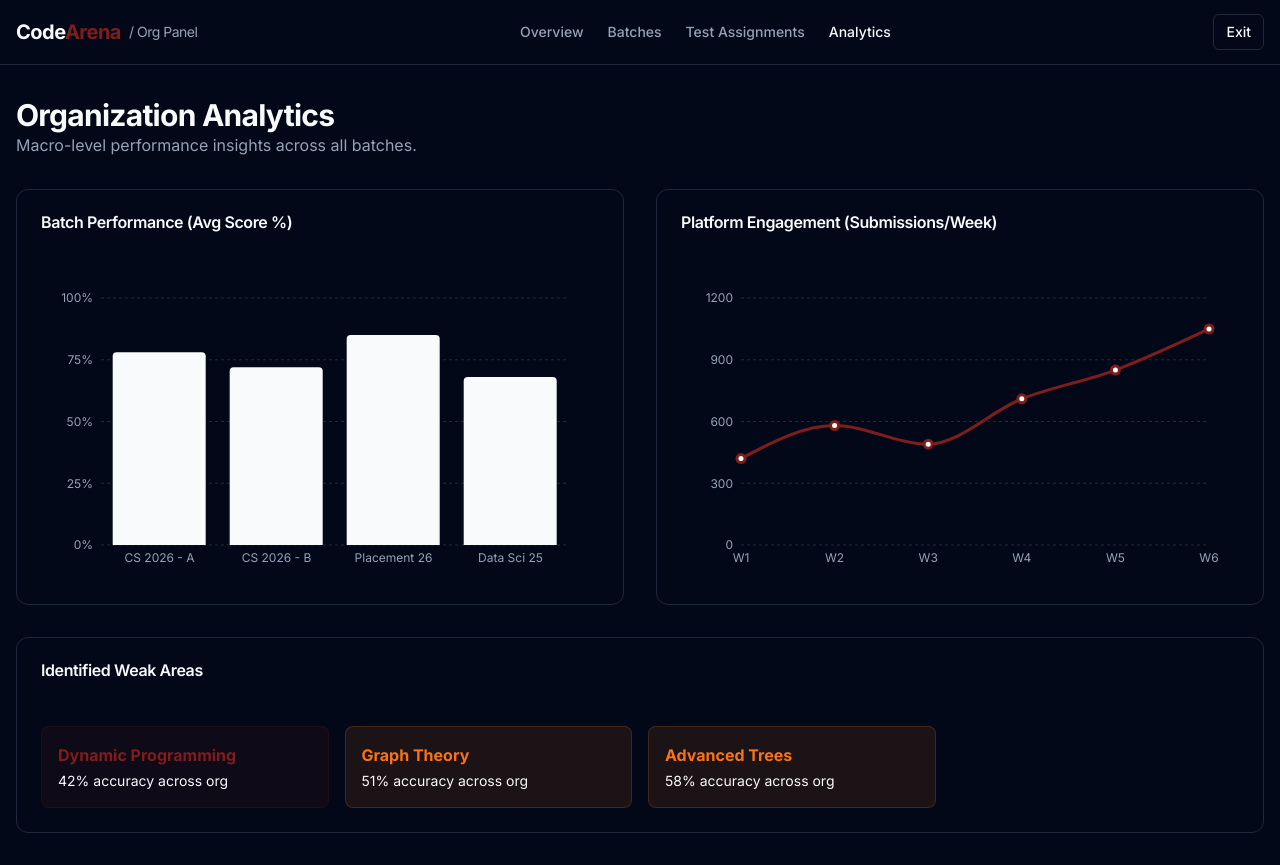
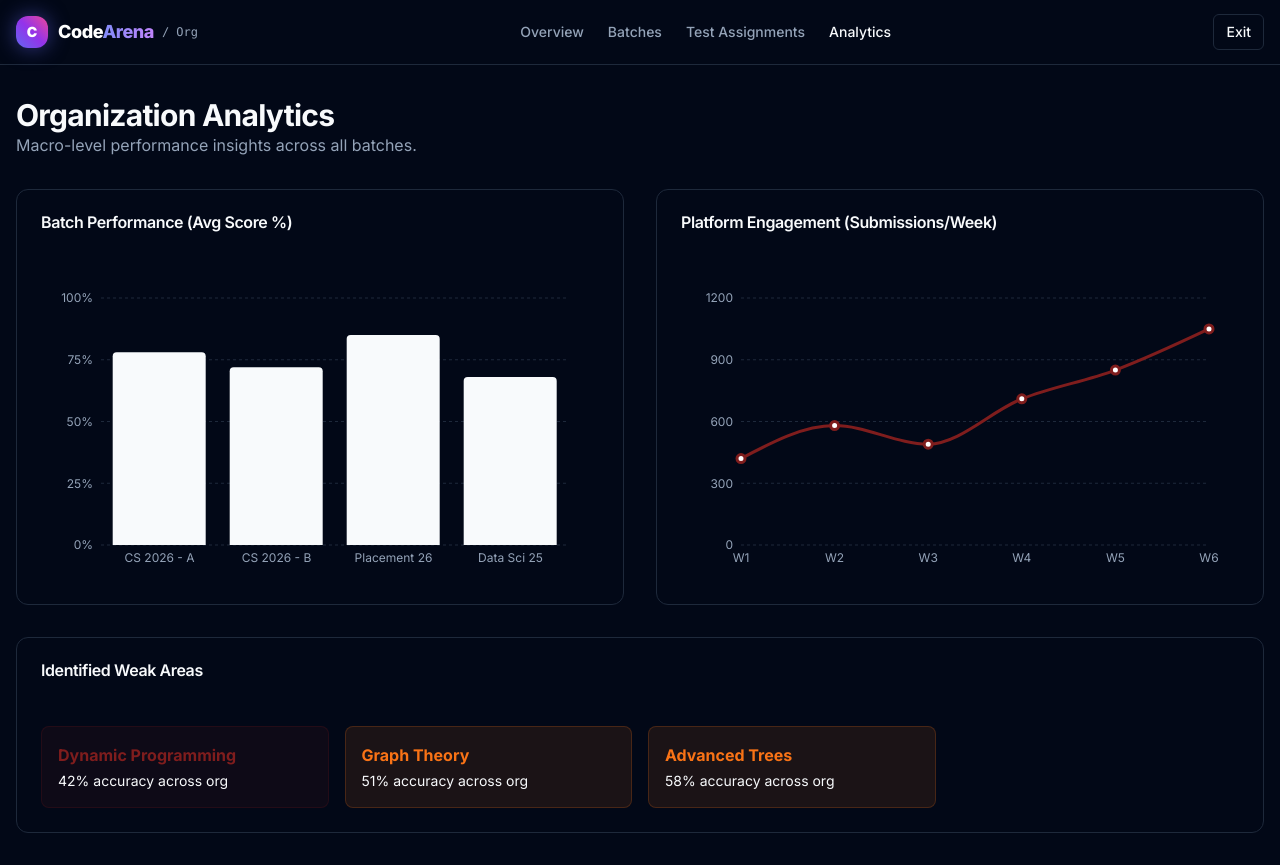
Before and after one commit to Aniruddh1702/CodeArena, a Next.js app in the folder apps/web/: page /org/analytics in a window 1280 px wide. Built offline with nearby package versions, Linux system fonts and the light colour scheme.

Commit message:
fix(branding): unify 2026 Nexus Brand logo and home navigation across all headers

```diff
--- a/apps/web/src/app/assessments/page.tsx
+++ b/apps/web/src/app/assessments/page.tsx
@@ -6,6 +6,7 @@ import Link from "next/link";
 import { Card, CardContent, Button, Tabs, TabsList, TabsTrigger, TabsContent, Badge } from "@codearena/ui";
 import { getActiveAccount, getUserAssessments, UserAccount, UserAssessmentRecord } from "@/lib/auth-session";
 import { AccountSwitcher } from "@/components/AccountSwitcher";
+import { NotificationCenter } from "@/components/NotificationCenter";
 
 export default function AssessmentsPage() {
   const router = useRouter();
@@ -64,8 +65,13 @@ export default function AssessmentsPage() {
       {/* 1. Header */}
       <header className="border-b bg-card/60 backdrop-blur-md sticky top-0 z-40">
         <div className="container mx-auto px-6 h-16 flex items-center justify-between">
-          <Link href="/" className="font-bold text-xl tracking-tight text-primary">
-            Code<span className="text-destructive">Arena</span>
+          <Link href="/" className="group flex items-center gap-2.5">
+            <div className="h-9 w-9 rounded-xl bg-gradient-to-tr from-indigo-500 via-purple-600 to-pink-500 flex items-center justify-center shadow-[0_0_20px_rgba(99,102,241,0.5)] group-hover:scale-105 transition-transform">
+              <span className="text-white text-base font-black">C</span>
+            </div>
+            <span className="font-extrabold text-xl tracking-tight text-white">
+              Code<span className="bg-clip-text text-transparent bg-gradient-to-r from-indigo-400 to-purple-400">Arena</span>
+            </span>
           </Link>
           <nav className="hidden md:flex gap-6 text-sm font-medium text-muted-foreground">
             <Link href="/" className="hover:text-primary transition-colors">Home</Link>
@@ -78,6 +84,7 @@ export default function AssessmentsPage() {
             <Link href="/profile" className="hover:text-primary transition-colors">Profile</Link>
           </nav>
           <div className="flex items-center gap-3">
+            <NotificationCenter />
             <Link href="/profile">
               <Button variant="ghost" size="sm" className="h-8 text-xs font-semibold gap-1.5 hover:text-primary">
                 <span>👤</span> Profile
--- a/apps/web/src/app/battles/page.tsx
+++ b/apps/web/src/app/battles/page.tsx
@@ -6,6 +6,7 @@ import Link from "next/link";
 import { Card, CardHeader, CardTitle, CardDescription, CardContent, Button } from "@codearena/ui";
 import { getActiveAccount, getUserStats } from "@/lib/auth-session";
 import { AccountSwitcher } from "@/components/AccountSwitcher";
+import { NotificationCenter } from "@/components/NotificationCenter";
 
 export default function BattlesLobbyPage() {
   const router = useRouter();
@@ -51,8 +52,13 @@ export default function BattlesLobbyPage() {
     <div className="min-h-screen bg-background flex flex-col">
       <header className="border-b bg-card">
         <div className="container mx-auto px-6 h-16 flex items-center justify-between">
-          <Link href="/" className="font-bold text-xl tracking-tight text-primary">
-            Code<span className="text-destructive">Arena</span>
+          <Link href="/" className="group flex items-center gap-2.5">
+            <div className="h-9 w-9 rounded-xl bg-gradient-to-tr from-indigo-500 via-purple-600 to-pink-500 flex items-center justify-center shadow-[0_0_20px_rgba(99,102,241,0.5)] group-hover:scale-105 transition-transform">
+              <span className="text-white text-base font-black">C</span>
+            </div>
+            <span className="font-extrabold text-xl tracking-tight text-white">
+              Code<span className="bg-clip-text text-transparent bg-gradient-to-r from-indigo-400 to-purple-400">Arena</span>
+            </span>
           </Link>
           <nav className="hidden md:flex gap-6 text-sm font-medium text-muted-foreground">
             <Link href="/" className="hover:text-primary transition-colors">
@@ -78,6 +84,7 @@ export default function BattlesLobbyPage() {
             </Link>
           </nav>
           <div className="flex items-center gap-3">
+            <NotificationCenter />
             <Link href="/profile">
               <Button variant="ghost" size="sm" className="h-8 text-xs font-semibold gap-1.5 hover:text-primary">
                 <span>👤</span> Profile
--- a/apps/web/src/app/forum/page.tsx
+++ b/apps/web/src/app/forum/page.tsx
@@ -2,6 +2,7 @@
 
 import { useState } from "react";
 import { useRouter } from "next/navigation";
+import Link from "next/link";
 import { Card, CardHeader, CardTitle, CardDescription, CardContent, Button, Input, Tabs, TabsList, TabsTrigger, TabsContent } from "@codearena/ui";
 
 export default function ForumPage() {
@@ -19,11 +20,18 @@ export default function ForumPage() {
     <div className="min-h-screen bg-background flex flex-col">
       <header className="border-b bg-card">
         <div className="container mx-auto px-4 h-16 flex items-center justify-between">
-            <div className="font-bold text-xl tracking-tight text-primary">Code<span className="text-destructive">Arena</span></div>
+            <Link href="/" className="group flex items-center gap-2.5">
+              <div className="h-9 w-9 rounded-xl bg-gradient-to-tr from-indigo-500 via-purple-600 to-pink-500 flex items-center justify-center shadow-[0_0_20px_rgba(99,102,241,0.5)] group-hover:scale-105 transition-transform">
+                <span className="text-white text-base font-black">C</span>
+              </div>
+              <span className="font-extrabold text-xl tracking-tight text-white">
+                Code<span className="bg-clip-text text-transparent bg-gradient-to-r from-indigo-400 to-purple-400">Arena</span>
+              </span>
+            </Link>
             <nav className="hidden md:flex gap-6 text-sm font-medium text-muted-foreground">
-                <a href="/dashboard" className="hover:text-primary transition-colors">Dashboard</a>
-                <a href="/problems" className="hover:text-primary transition-colors">Practice</a>
-                <a href="/forum" className="text-primary">Discuss</a>
+                <Link href="/dashboard" className="hover:text-primary transition-colors">Dashboard</Link>
+                <Link href="/problems" className="hover:text-primary transition-colors">Practice</Link>
+                <Link href="/forum" className="text-primary font-semibold">Discuss</Link>
             </nav>
         </div>
       </header>
--- a/apps/web/src/app/org/analytics/page.tsx
+++ b/apps/web/src/app/org/analytics/page.tsx
@@ -2,6 +2,7 @@
 
 import { useEffect, useState } from "react";
 import { useRouter } from "next/navigation";
+import Link from "next/link";
 import { Card, CardHeader, CardTitle, CardContent, Button } from "@codearena/ui";
 import { BarChart, Bar, XAxis, YAxis, CartesianGrid, Tooltip as RechartsTooltip, ResponsiveContainer, LineChart, Line } from 'recharts';
 
@@ -39,10 +40,17 @@ export default function OrgAnalyticsPage() {
       {/* Org Navbar */}
       <header className="border-b bg-card">
         <div className="container mx-auto px-4 h-16 flex items-center justify-between">
-            <div className="font-bold text-xl tracking-tight flex items-center gap-2">
-                <span className="text-primary">Code<span className="text-destructive">Arena</span></span>
-                <span className="text-muted-foreground text-sm font-normal">/ Org Panel</span>
-            </div>
+            <Link href="/" className="group flex items-center gap-2.5">
+              <div className="h-8 w-8 rounded-xl bg-gradient-to-tr from-indigo-500 via-purple-600 to-pink-500 flex items-center justify-center shadow-[0_0_20px_rgba(99,102,241,0.5)] group-hover:scale-105 transition-transform">
+                <span className="text-white text-sm font-black">C</span>
+              </div>
+              <div className="flex items-center gap-2">
+                <span className="font-extrabold text-lg tracking-tight text-white">
+                  Code<span className="bg-clip-text text-transparent bg-gradient-to-r from-indigo-400 to-purple-400">Arena</span>
+                </span>
+                <span className="text-muted-foreground text-xs font-mono">/ Org</span>
+              </div>
+            </Link>
             <nav className="hidden md:flex gap-6 text-sm font-medium text-muted-foreground">
                 <a href="/org/dashboard" className="hover:text-primary transition-colors">Overview</a>
                 <a href="/org/batches" className="hover:text-primary transition-colors">Batches</a>
--- a/apps/web/src/app/org/batches/page.tsx
+++ b/apps/web/src/app/org/batches/page.tsx
@@ -2,6 +2,7 @@
 
 import { useEffect, useState } from "react";
 import { useRouter } from "next/navigation";
+import Link from "next/link";
 import { Card, CardHeader, CardTitle, CardContent, Button, Input } from "@codearena/ui";
 
 export default function OrgBatchesPage() {
@@ -30,10 +31,17 @@ export default function OrgBatchesPage() {
       {/* Org Navbar */}
       <header className="border-b bg-card">
         <div className="container mx-auto px-4 h-16 flex items-center justify-between">
-            <div className="font-bold text-xl tracking-tight flex items-center gap-2">
-                <span className="text-primary">Code<span className="text-destructive">Arena</span></span>
-                <span className="text-muted-foreground text-sm font-normal">/ Org Panel</span>
-            </div>
+            <Link href="/" className="group flex items-center gap-2.5">
+              <div className="h-8 w-8 rounded-xl bg-gradient-to-tr from-indigo-500 via-purple-600 to-pink-500 flex items-center justify-center shadow-[0_0_20px_rgba(99,102,241,0.5)] group-hover:scale-105 transition-transform">
+                <span className="text-white text-sm font-black">C</span>
+              </div>
+              <div className="flex items-center gap-2">
+                <span className="font-extrabold text-lg tracking-tight text-white">
+                  Code<span className="bg-clip-text text-transparent bg-gradient-to-r from-indigo-400 to-purple-400">Arena</span>
+                </span>
+                <span className="text-muted-foreground text-xs font-mono">/ Org</span>
+              </div>
+            </Link>
             <nav className="hidden md:flex gap-6 text-sm font-medium text-muted-foreground">
                 <a href="/org/dashboard" className="hover:text-primary transition-colors">Overview</a>
                 <a href="/org/batches" className="text-primary">Batches</a>
--- a/apps/web/src/app/org/dashboard/page.tsx
+++ b/apps/web/src/app/org/dashboard/page.tsx
@@ -2,6 +2,7 @@
 
 import { useEffect, useState } from "react";
 import { useRouter } from "next/navigation";
+import Link from "next/link";
 import { Card, CardHeader, CardTitle, CardContent, Button } from "@codearena/ui";
 
 export default function OrgDashboardPage() {
@@ -40,10 +41,17 @@ export default function OrgDashboardPage() {
       {/* Org Navbar */}
       <header className="border-b bg-card">
         <div className="container mx-auto px-4 h-16 flex items-center justify-between">
-            <div className="font-bold text-xl tracking-tight flex items-center gap-2">
-                <span className="text-primary">Code<span className="text-destructive">Arena</span></span>
-                <span className="text-muted-foreground text-sm font-normal">/ Org Panel</span>
-            </div>
+            <Link href="/" className="group flex items-center gap-2.5">
+              <div className="h-8 w-8 rounded-xl bg-gradient-to-tr from-indigo-500 via-purple-600 to-pink-500 flex items-center justify-center shadow-[0_0_20px_rgba(99,102,241,0.5)] group-hover:scale-105 transition-transform">
+                <span className="text-white text-sm font-black">C</span>
+              </div>
+              <div className="flex items-center gap-2">
+                <span className="font-extrabold text-lg tracking-tight text-white">
+                  Code<span className="bg-clip-text text-transparent bg-gradient-to-r from-indigo-400 to-purple-400">Arena</span>
+                </span>
+                <span className="text-muted-foreground text-xs font-mono">/ Org</span>
+              </div>
+            </Link>
             <nav className="hidden md:flex gap-6 text-sm font-medium text-muted-foreground">
                 <a href="/org/dashboard" className="text-primary">Overview</a>
                 <a href="/org/batches" className="hover:text-primary transition-colors">Batches</a>
--- a/apps/web/src/app/org/tests/[id]/report/page.tsx
+++ b/apps/web/src/app/org/tests/[id]/report/page.tsx
@@ -2,6 +2,7 @@
 
 import { useEffect, useState } from "react";
 import { useRouter } from "next/navigation";
+import Link from "next/link";
 import { Card, CardHeader, CardTitle, CardContent, Button } from "@codearena/ui";
 
 export default function TestReportPage({ params }: { params: { id: string } }) {
@@ -67,12 +68,17 @@ export default function TestReportPage({ params }: { params: { id: string } }) {
     <div className="min-h-screen bg-background text-foreground flex flex-col">
       <header className="border-b bg-card">
         <div className="container mx-auto px-4 h-16 flex items-center justify-between">
-          <div className="font-bold text-xl tracking-tight flex items-center gap-2">
-            <span className="text-primary">
-              Code<span className="text-destructive">Arena</span>
-            </span>
-            <span className="text-muted-foreground text-sm font-normal">/ Org Panel</span>
-          </div>
+          <Link href="/" className="group flex items-center gap-2.5">
+            <div className="h-8 w-8 rounded-xl bg-gradient-to-tr from-indigo-500 via-purple-600 to-pink-500 flex items-center justify-center shadow-[0_0_20px_rgba(99,102,241,0.5)] group-hover:scale-105 transition-transform">
+              <span className="text-white text-sm font-black">C</span>
+            </div>
+            <div className="flex items-center gap-2">
+              <span className="font-extrabold text-lg tracking-tight text-white">
+                Code<span className="bg-clip-text text-transparent bg-gradient-to-r from-indigo-400 to-purple-400">Arena</span>
+              </span>
+              <span className="text-muted-foreground text-xs font-mono">/ Org</span>
+            </div>
+          </Link>
           <Button variant="ghost" size="sm" onClick={() => router.push("/assessments")}>
             ← Back to Assessments
           </Button>
--- a/apps/web/src/app/org/tests/page.tsx
+++ b/apps/web/src/app/org/tests/page.tsx
@@ -2,6 +2,7 @@
 
 import { useEffect, useState } from "react";
 import { useRouter } from "next/navigation";
+import Link from "next/link";
 import { Card, CardHeader, CardTitle, CardDescription, CardContent, Button, Input } from "@codearena/ui";
 
 export default function OrgTestsPage() {
@@ -30,10 +31,17 @@ export default function OrgTestsPage() {
       {/* Org Navbar */}
       <header className="border-b bg-card">
         <div className="container mx-auto px-4 h-16 flex items-center justify-between">
-            <div className="font-bold text-xl tracking-tight flex items-center gap-2">
-                <span className="text-primary">Code<span className="text-destructive">Arena</span></span>
-                <span className="text-muted-foreground text-sm font-normal">/ Org Panel</span>
-            </div>
+            <Link href="/" className="group flex items-center gap-2.5">
+              <div className="h-8 w-8 rounded-xl bg-gradient-to-tr from-indigo-500 via-purple-600 to-pink-500 flex items-center justify-center shadow-[0_0_20px_rgba(99,102,241,0.5)] group-hover:scale-105 transition-transform">
+                <span className="text-white text-sm font-black">C</span>
+              </div>
+              <div className="flex items-center gap-2">
+                <span className="font-extrabold text-lg tracking-tight text-white">
+                  Code<span className="bg-clip-text text-transparent bg-gradient-to-r from-indigo-400 to-purple-400">Arena</span>
+                </span>
+                <span className="text-muted-foreground text-xs font-mono">/ Org</span>
+              </div>
+            </Link>
             <nav className="hidden md:flex gap-6 text-sm font-medium text-muted-foreground">
                 <a href="/org/dashboard" className="hover:text-primary transition-colors">Overview</a>
                 <a href="/org/batches" className="hover:text-primary transition-colors">Batches</a>
```
